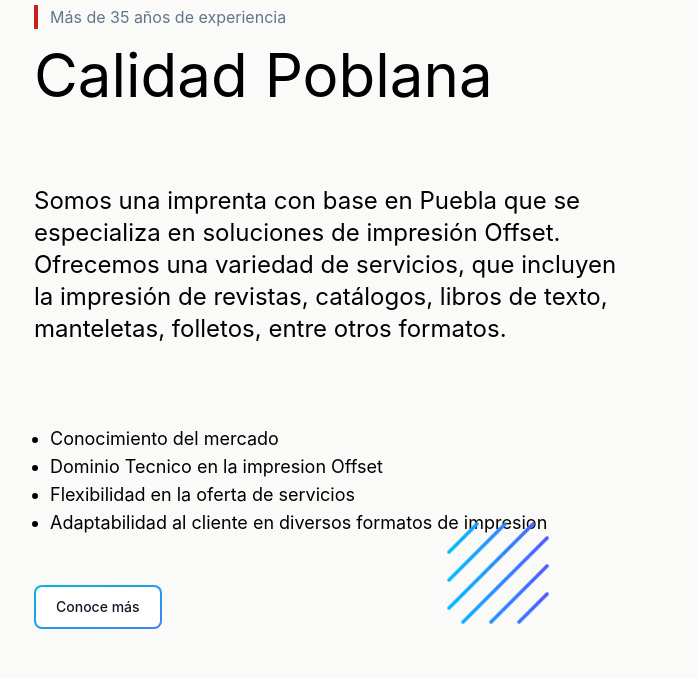
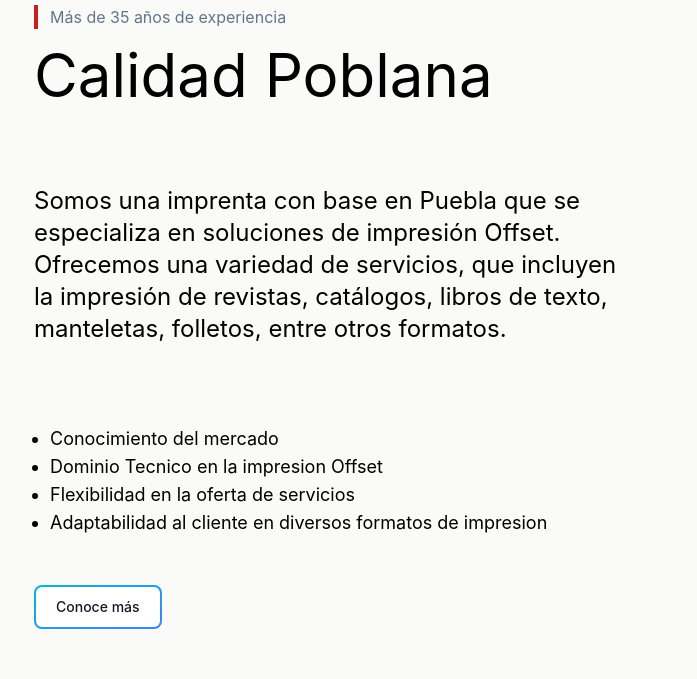
Before and after one commit to EmilioPG13/Impresos-Diego, a React (Vite) app: page / in a window 1280 px wide. Shown: the part 980-1659 px from the top of the page, without its empty margins (222-919 px from the left). Built offline with nearby package versions, Linux system fonts and the light colour scheme; grey boxes are pictures that could not be loaded.

Commit message:
🔥 Remove icon

```diff
--- a/src/components/IntroPage.jsx
+++ b/src/components/IntroPage.jsx
@@ -56,10 +56,6 @@ function IntroPage() {
                         </iframe>
                     </figure>
                 </div>
-
-                <figure className='absolute right-0 left-0 mt-20 ml-40'>
-                    <img src={abstract} alt="Abstract image" className='w-28 h-28 mx-auto mt-96' />
-                </figure>
             </aside>
         </main>
     )
```
